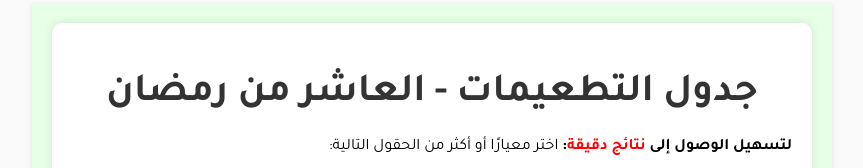
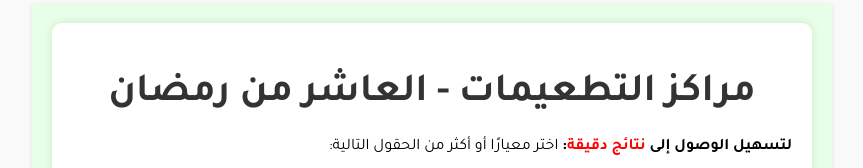
Before and after one commit to 10th-health/ChildVaccines4, a plain HTML site: page index.html in a window 1280 px wide. Shown: the part 181-349 px from the top of the page, without its empty margins (208-1071 px from the left). Drawn offline with Linux system fonts and the light colour scheme.

Commit message:
Update index.html

```diff
--- a/index.html
+++ b/index.html
@@ -194,7 +194,7 @@
 
     <div id="vaccinationCenters" class="tab-content active">
         <div class="container">
-            <h1>جدول التطعيمات - العاشر من رمضان</h1>
+            <h1>مراكز التطعيمات - العاشر من رمضان</h1>
             <p>
     <span style="font-weight: bold;">لتسهيل الوصول إلى <span style="color: red;">نتائج دقيقة</span>:</span>
     اختر معيارًا أو أكثر من الحقول التالية:
```
